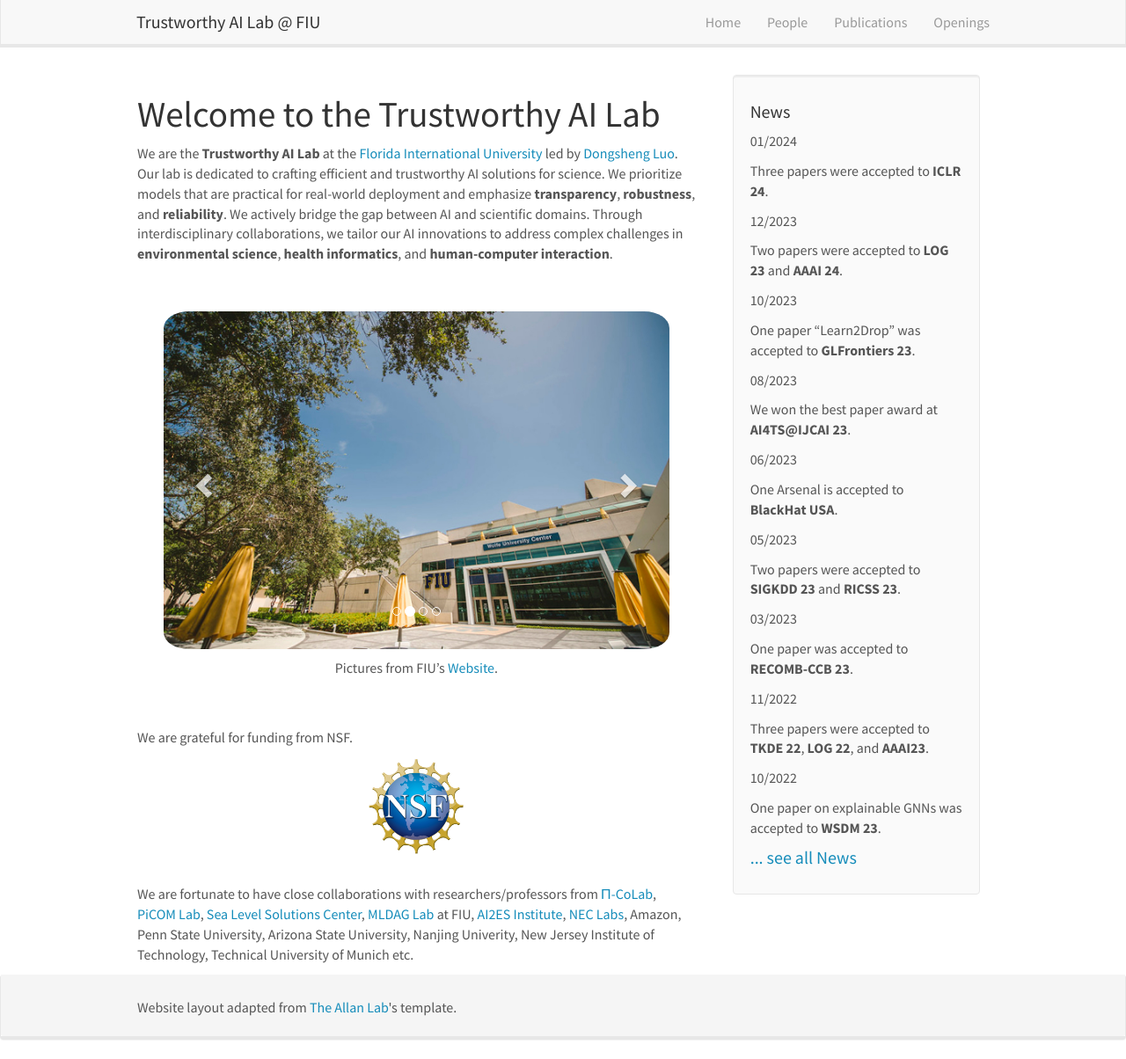
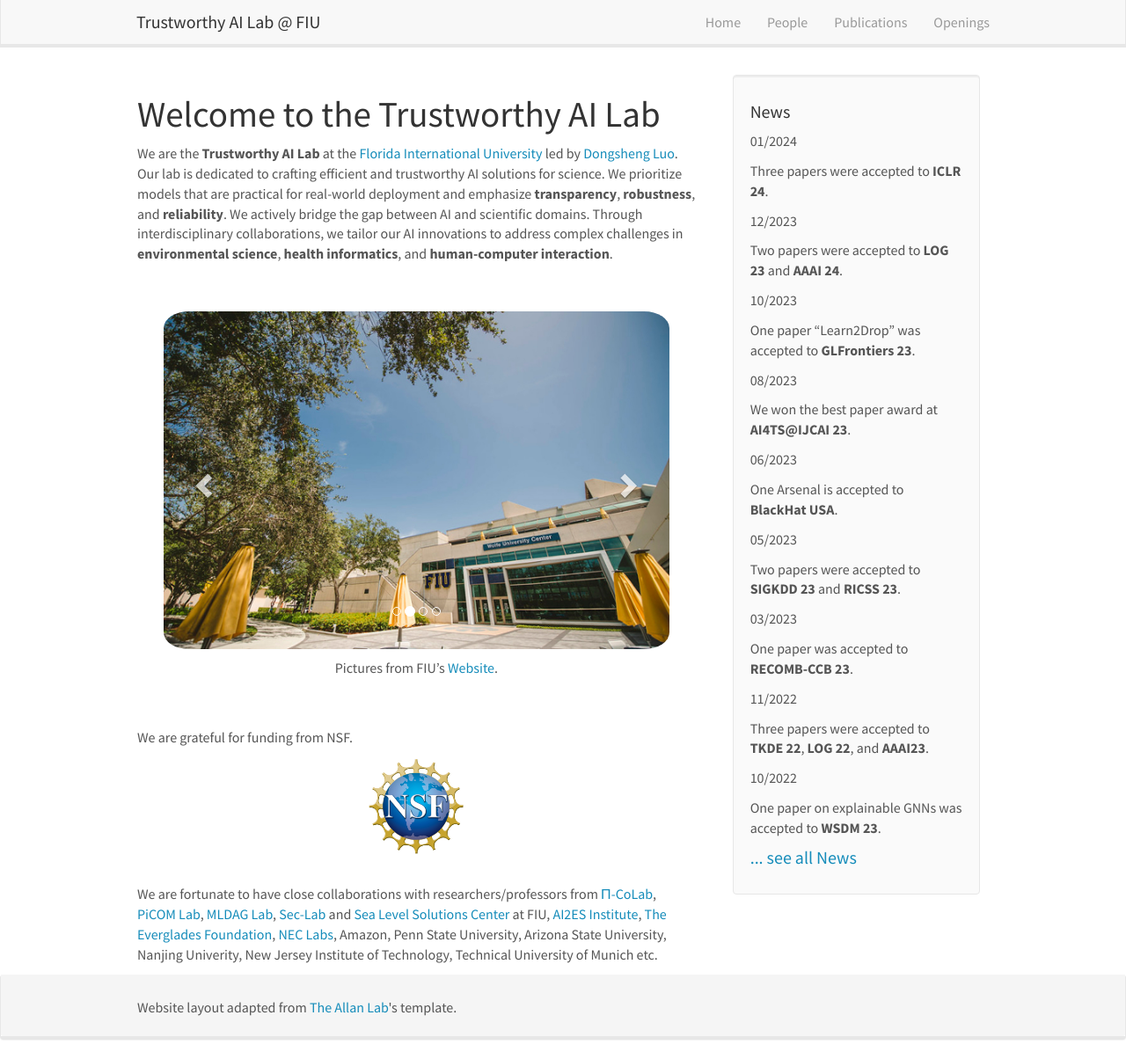
Before and after one commit to trustai4s-lab/trustai4s-lab.github.io, a Jekyll site: the page built from _pages/home.md, in a window 1280 px wide and 1204 px high. Shown: the whole window at 88% size. Built offline with Jekyll 4.4.1, drawn with Linux system fonts in a browser that asks for light colours; nearby versions of some CDN libraries.

Commit message:
Update home.md

```diff
--- a/_pages/home.md
+++ b/_pages/home.md
@@ -64,5 +64,5 @@
 
 
 <br>
-We are fortunate to have close collaborations with researchers/professors from [Π-CoLab](https://pi-colab.github.io/index2.html), [PiCOM Lab](https://picom.cs.fiu.edu/), [Sea Level Solutions Center](https://environment.fiu.edu/slsc/), [MLDAG Lab](https://mondallab.cs.fiu.edu/) at FIU, [AI2ES Institute](https://www.ai2es.org/), [NEC Labs](https://www.nec-labs.com/), Amazon, Penn State University, Arizona State University, Nanjing Univerity, New Jersey Institute of Technology, Technical University of Munich etc.
+We are fortunate to have close collaborations with researchers/professors from [Π-CoLab](https://pi-colab.github.io/index2.html), [PiCOM Lab](https://picom.cs.fiu.edu/), [MLDAG Lab](https://mondallab.cs.fiu.edu/), [Sec-Lab](https://pi-colab.github.io/index2.html) and [Sea Level Solutions Center](https://environment.fiu.edu/slsc/) at FIU, [AI2ES Institute](https://www.ai2es.org/), [The Everglades Foundation](https://www.evergladesfoundation.org/), [NEC Labs](https://www.nec-labs.com/), Amazon, Penn State University, Arizona State University, Nanjing Univerity, New Jersey Institute of Technology, Technical University of Munich etc.
 <br>
```
